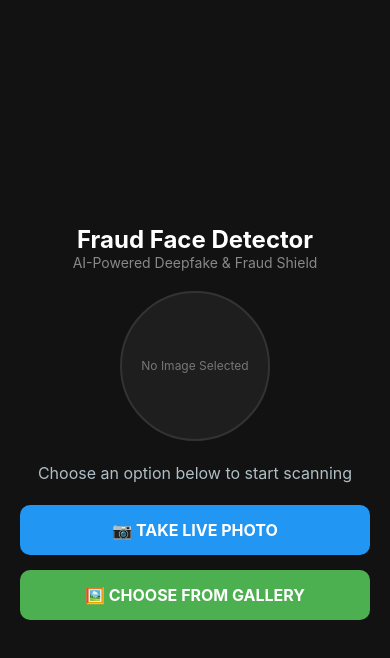
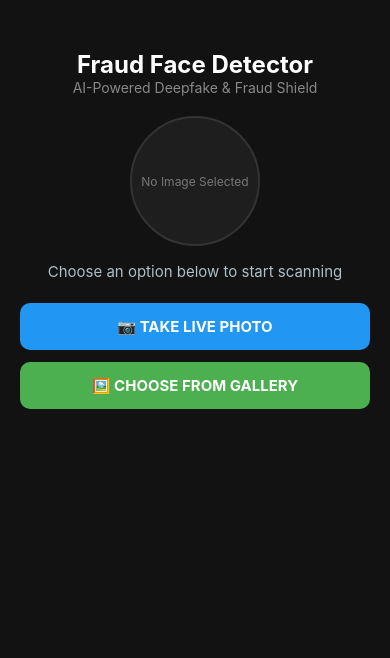
Before and after one commit to aashishkevat975-cyber/Deepfake-Shield, a React Native app: screen / in a window 390 px wide. Shown: the top 658 px of the page. Built offline with nearby package versions, Linux system fonts and the light colour scheme.

Commit message:
Update App.js

```diff
--- a/App.js
+++ b/App.js
@@ -1,5 +1,5 @@
 import React, { useState } from 'react';
-import { StyleSheet, Text, View, TouchableOpacity, ActivityIndicator, Image, ScrollView } from 'react-native';
+import { StyleSheet, Text, View, TouchableOpacity, ActivityIndicator, Image, ScrollView, Share } from 'react-native';
 import * as ImagePicker from 'expo-image-picker';
 
 export default function App() {
@@ -8,6 +8,7 @@ export default function App() {
   const [isLoading, setIsLoading] = useState(false);
   const [scanResult, setScanResult] = useState(null);
   const [confidence, setConfidence] = useState(null);
+  const [history, setHistory] = useState([]);
 
   // 1. Gallery Se Photo Chunne Ka Function
   const pickImageFromGallery = async () => {
@@ -42,7 +43,7 @@ export default function App() {
     }
   };
 
-  // Common Processing & Analysis Logic
+  // Processing & Analysis Logic with History
   const processImage = (uri) => {
     setImage(uri);
     setStatus('Analyzing facial patterns & metadata...');
@@ -55,16 +56,38 @@ export default function App() {
       const isFake = Math.random() > 0.5;
       const randomConfidence = (Math.random() * (99 - 88) + 88).toFixed(1);
 
+      let resText = '';
       if (isFake) {
-        setStatus('⚠️ Warning: Potential Deepfake / Fraudulent Face Detected!');
+        resText = '⚠️ Warning: Potential Deepfake / Fraudulent Face Detected!';
         setScanResult('deepfake');
-        setConfidence(randomConfidence);
       } else {
-        setStatus('✅ Result: Authentic Image. No tampering found.');
+        resText = '✅ Result: Authentic Image. No tampering found.';
         setScanResult('safe');
-        setConfidence(randomConfidence);
       }
+
+      setStatus(resText);
+      setConfidence(randomConfidence);
+
+      // Add to History
+      const newEntry = {
+        uri: uri,
+        result: resText,
+        score: randomConfidence + '%',
+        time: new Date().toLocaleTimeString()
+      };
+      setHistory(prev => [newEntry, ...prev.slice(0, 4)]); // Keep last 5 items
     }, 3000);
+  };
+
+  // 3. Share Result Function
+  const shareResult = async () => {
+    try {
+      await Share.share({
+        message: `Fraud Face Detector Report:\n${status}\nConfidence Score: ${confidence}%\nChecked via Fraud Face Detector App.`,
+      });
+    } catch (error) {
+      alert(error.message);
+    }
   };
 
   return (
@@ -114,7 +137,32 @@ export default function App() {
         >
           <Text style={styles.buttonText}>🖼️ CHOOSE FROM GALLERY</Text>
         </TouchableOpacity>
+
+        {scanResult && !isLoading && (
+          <TouchableOpacity
+            style={[styles.button, styles.shareButton]}
+            onPress={shareResult}
+          >
+            <Text style={styles.buttonText}>📤 SHARE RESULT</Text>
+          </TouchableOpacity>
+        )}
       </View>
+
+      {/* History Section */}
+      {history.length > 0 && (
+        <View style={styles.historyContainer}>
+          <Text style={styles.historyTitle}>Recent Scans History</Text>
+          {history.map((item, index) => (
+            <View key={index} style={styles.historyCard}>
+              <Image source={{ uri: item.uri }} style={styles.historyImage} />
+              <View style={{ flex: 1, marginLeft: 10 }}>
+                <Text style={styles.historyText} numberOfLines={2}>{item.result}</Text>
+                <Text style={styles.historySubText}>Score: {item.score} | {item.time}</Text>
+              </View>
+            </View>
+          ))}
+        </View>
+      )}
     </ScrollView>
   );
 }
@@ -124,8 +172,8 @@ const styles = StyleSheet.create({
     flexGrow: 1,
     backgroundColor: '#121212',
     alignItems: 'center',
-    justifyContent: 'center',
     padding: 20,
+    paddingTop: 50,
   },
   title: {
     fontSize: 24,
@@ -146,13 +194,13 @@ const styles = StyleSheet.create({
     marginBottom: 20,
   },
   placeholderBox: {
-    width: 150,
-    height: 150,
-    borderRadius: 75,
+    width: 130,
+    height: 130,
+    borderRadius: 65,
     backgroundColor: '#1E1E1E',
     alignItems: 'center',
     justifyContent: 'center',
-    marginBottom: 20,
+    marginBottom: 15,
     borderWidth: 2,
     borderColor: '#333333',
   },
@@ -161,18 +209,18 @@ const styles = StyleSheet.create({
     fontSize: 12,
   },
   previewImage: {
-    width: 150,
-    height: 150,
-    borderRadius: 75,
-    marginBottom: 20,
+    width: 130,
+    height: 130,
+    borderRadius: 65,
+    marginBottom: 15,
     borderWidth: 2,
     borderColor: '#2196F3',
   },
   status: {
-    fontSize: 16,
+    fontSize: 15,
     color: '#B0BEC5',
     textAlign: 'center',
-    lineHeight: 24,
+    lineHeight: 22,
     paddingHorizontal: 10,
   },
   statusSafe: {
@@ -186,28 +234,66 @@ const styles = StyleSheet.create({
   confidenceText: {
     fontSize: 14,
     color: '#FFC107',
-    marginTop: 10,
+    marginTop: 8,
     fontWeight: 'bold',
   },
   buttonContainer: {
     width: '100%',
-    gap: 15,
+    gap: 12,
   },
   button: {
     backgroundColor: '#2196F3',
-    paddingVertical: 15,
+    paddingVertical: 14,
     borderRadius: 10,
     alignItems: 'center',
   },
   galleryButton: {
     backgroundColor: '#4CAF50',
   },
+  shareButton: {
+    backgroundColor: '#FF9800',
+  },
   buttonDisabled: {
     backgroundColor: '#555555',
   },
   buttonText: {
     color: '#FFFFFF',
+    fontSize: 15,
+    fontWeight: 'bold',
+  },
+  historyContainer: {
+    width: '100%',
+    marginTop: 30,
+    borderTopWidth: 1,
+    borderTopColor: '#222222',
+    paddingTop: 15,
+  },
+  historyTitle: {
+    color: '#FFFFFF',
     fontSize: 16,
     fontWeight: 'bold',
+    marginBottom: 10,
+  },
+  historyCard: {
+    flexDirection: 'row',
+    backgroundColor: '#1E1E1E',
+    padding: 10,
+    borderRadius: 8,
+    marginBottom: 10,
+    alignItems: 'center',
+  },
+  historyImage: {
+    width: 45,
+    height: 45,
+    borderRadius: 22.5,
+  },
+  historyText: {
+    color: '#DDDDDD',
+    fontSize: 12,
+  },
+  historySubText: {
+    color: '#888888',
+    fontSize: 10,
+    marginTop: 4,
   },
 });
```
